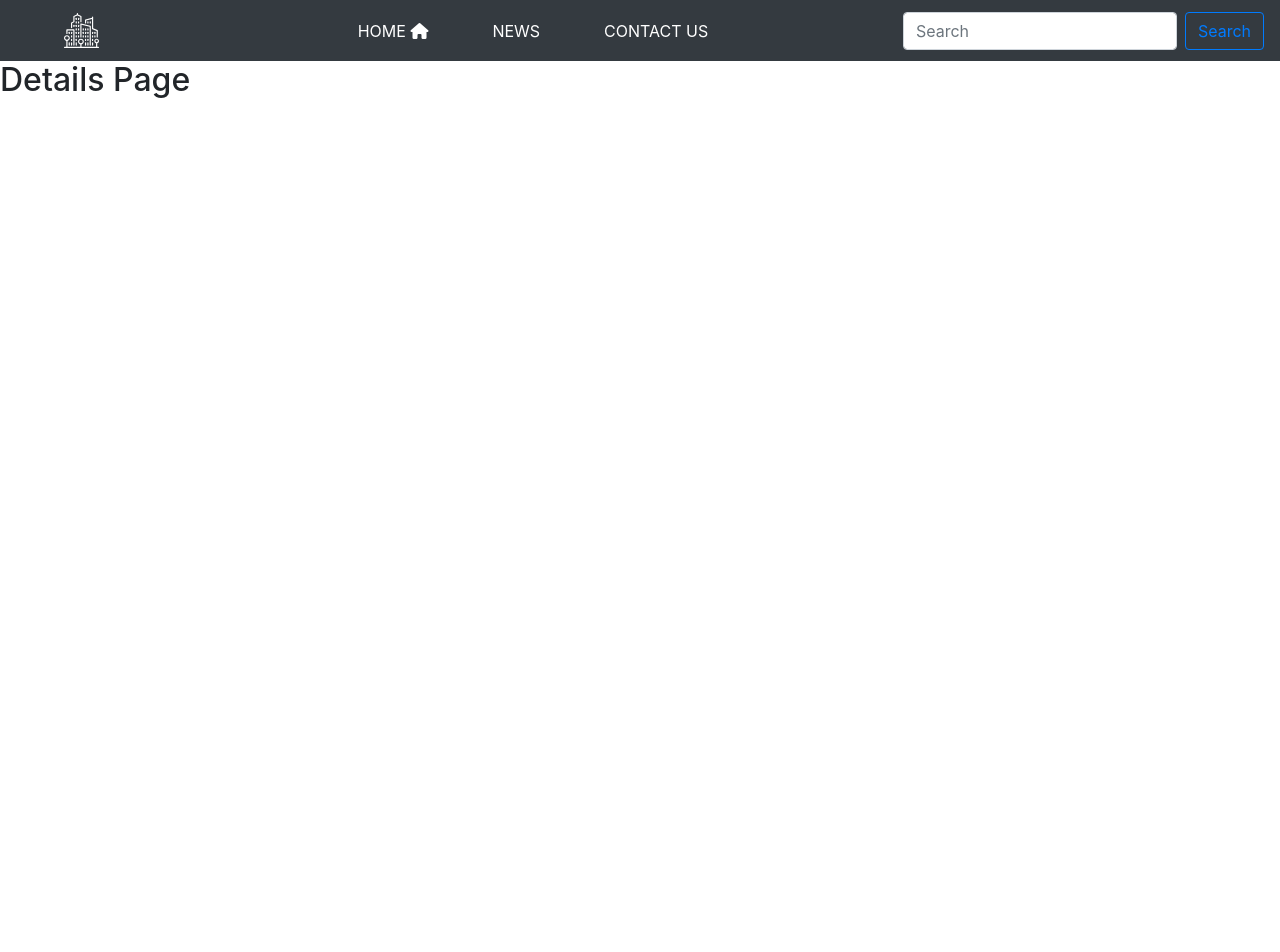
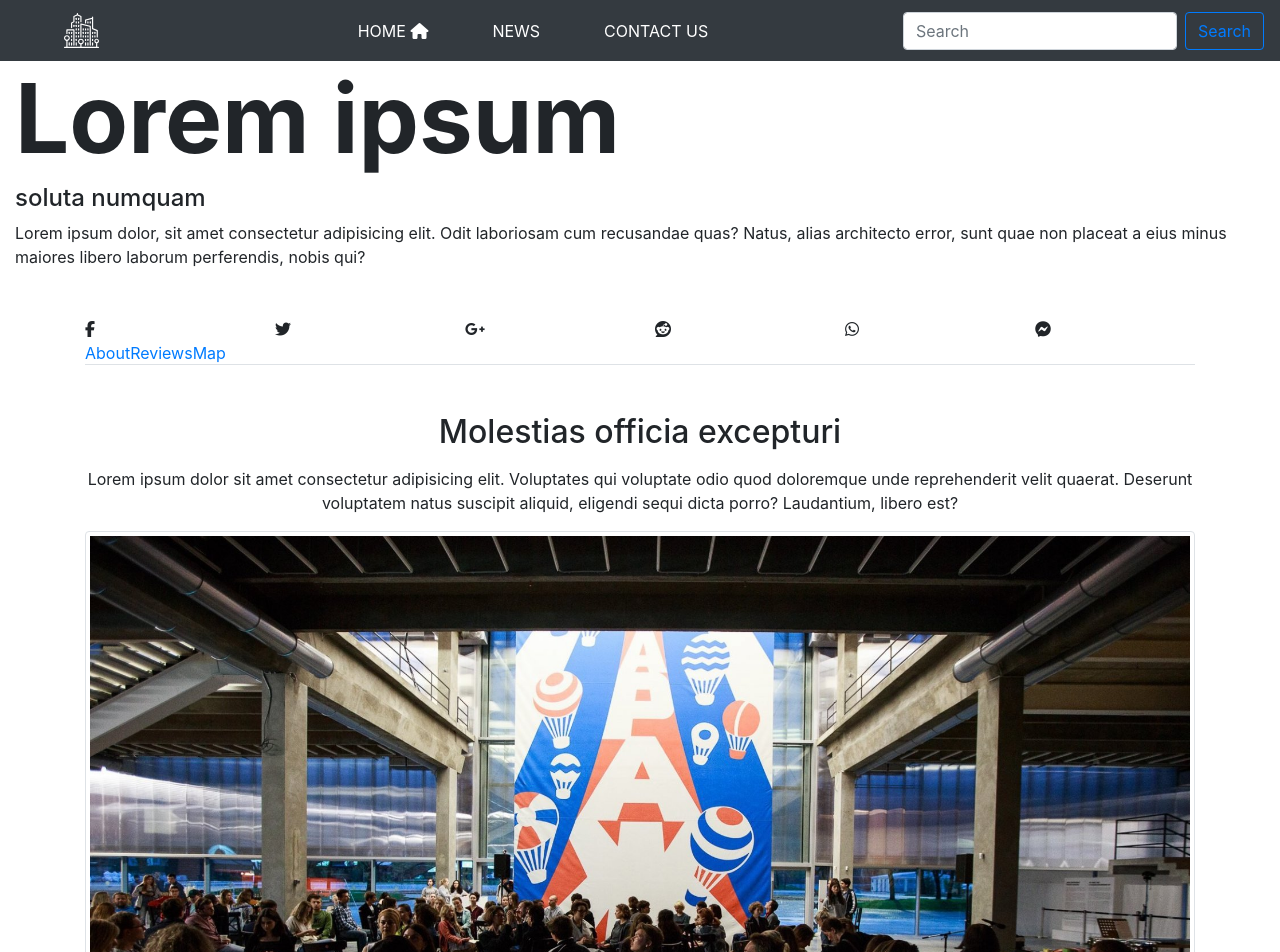
Before and after one commit to stephieplusthree/city_guide__react, a React (Create React App) app: page /details in a window 1280 px wide. Shown: the top 952 px of the page. Before the commit the page ends 800 px from the top, so only its background shows below. Built offline with nearby package versions, Linux system fonts and the light colour scheme.

Commit message:
details tab added

```diff
--- a/src/components/Info.js
+++ b/src/components/Info.js
@@ -1,32 +1,39 @@
-import React, { Component } from 'react';
-import { InfoConsumer } from './context';
+import React, { Component } from "react";
+import { InfoConsumer } from "./context";
+import { Link } from 'react-router-dom';
 
 class Info extends Component {
   render() {
-
     const {
       id,
       headerTitle,
       headerSubTitle,
       headerText,
-        img
+      img,
     } = this.props.item;
 
     return (
       <InfoConsumer>
-                {value => (
+        {(value) => (
           <div className="col-10 col-lg-4 mx-auto mb-5">
-                        <div className="card" style={{ width: '10rem' }}>
+            <div className="card" style={{ width: "10rem" }}>
               <img src={img} alt={headerTitle} className="card-img-top" />
               <div className="card-body">
                 <h3 className="card-title text-uppercase">{headerTitle}</h3>
                 <h5 className="card-title">{headerSubTitle}</h5>
+                <p className="card-text">{headerText}</p>
+                <Link
+                    to="/details"
+                    className="btn btn-outline-primary text-uppercase"
+                >
+                    More Info
+                </Link>
               </div>
             </div>
           </div>
         )}
       </InfoConsumer>
-        )
+    );
   }
 }
 
--- a/src/components/pages/Details.js
+++ b/src/components/pages/Details.js
@@ -1,11 +1,126 @@
-import React from 'react';
+import React, { Component } from "react";
+import { InfoConsumer } from "../context";
+import Footer from "../layouts/Footer";
 
-function Details() {
+class Details extends Component {
+  render() {
     return (
-        <div>
-            <h2>Details Page</h2>
-        </div>
-    )
+      <InfoConsumer>
+        {(data) => {
+          const {
+            id,
+            headerTitle,
+            headerSubTitle,
+            headerText,
+            img,
+            title,
+            maps,
+            description,
+          } = data.detailInfo;
+
+          return (
+            <React.Fragment>
+              <div className="container-fluid align-items-center">
+                <h1 className="display-1 font-weight-bold">{headerTitle}</h1>
+                <h4 className="display-5">{headerSubTitle}</h4>
+                <p>{headerText}</p>
+                {/* social icons */}
+                <div className="container mt-5">
+                  <div className="row justify-content-center">
+                    <div className="col-2">
+                      <i className="fab fa-facebook-f" />
+                    </div>
+                    <div className="col-2">
+                      <i className="fab fa-twitter" />
+                    </div>
+                    <div className="col-2">
+                      <i className="fab fa-google-plus-g" />
+                    </div>
+                    <div className="col-2">
+                      <i className="fab fa-reddit" />
+                    </div>
+                    <div className="col-2">
+                      <i className="fab fa-whatsapp" />
+                    </div>
+                    <div className="col-2">
+                      <i className="fab fa-facebook-messenger" />
+                    </div>
+                  </div>
+                </div>
+              </div>
+              {/* nav link */}
+              <div className="container">
+                <ul className="nav nav-tabs">
+                  {/* About Place Link */}
+                  <li className="nav-item">
+                    <a
+                      href="#aboutPlace"
+                      className="nave-link active"
+                      role="tab"
+                      data-toggle="tab"
+                    >
+                      About
+                    </a>
+                  </li>
+                  {/* Reviews Link */}
+                  <li className="nav-item">
+                    <a
+                      href="#reviews"
+                      className="nave-link"
+                      role="tab"
+                      data-toggle="tab"
+                    >
+                      Reviews
+                    </a>
+                  </li>
+                  {/* Map Link */}
+                  <li className="nav-item">
+                    <a
+                      href="#map"
+                      className="nave-link"
+                      role="tab"
+                      data-toggle="tab"
+                    >
+                      Map
+                    </a>
+                  </li>
+                </ul>
+
+                {/* Tab Pane */}
+                <div className="tab-content mb-5">
+                  {/* About Place Tab */}
+                  <div
+                    id="aboutPlace"
+                    className="tab-pane in active text-center mt-5"
+                    role="tabpanel"
+                  >
+                    <h2 className="mb-3">{title}</h2>
+                    <p>{description}</p>
+                    <img
+                      src={img}
+                      alt={title}
+                      className="img-thumbnail img-fluid"
+                    />
+                  </div>
+
+                  {/* Reviews */}
+                  <div className="tab-pane" id="reviews" role="tabpanel">
+                    Reviews Content
+                  </div>
+
+                  {/* Map */}
+                  <div className="tab-pane" id="map" role="tabpanel">
+                    <iframe src={maps} style={{border: '0', height: '28.125rem', width: '100%', frameborder: '0' }}></iframe>
+                  </div>
+                </div>
+              </div>
+              <Footer />
+            </React.Fragment>
+          );
+        }}
+      </InfoConsumer>
+    );
+  }
 }
 
 export default Details;
```
Lines whose indentation alone changed are shown as unchanged.
